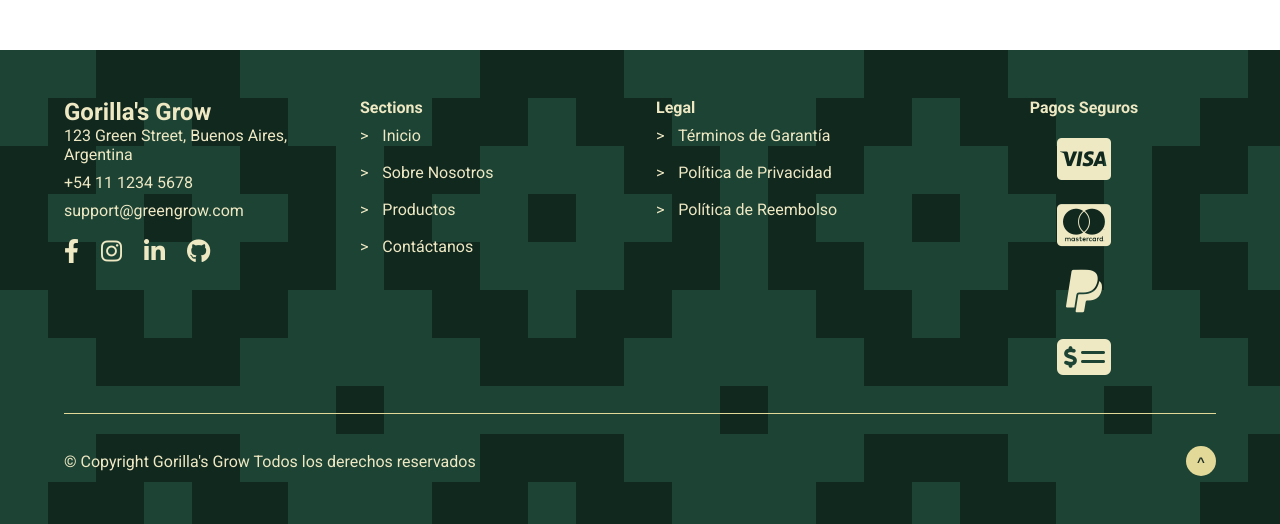
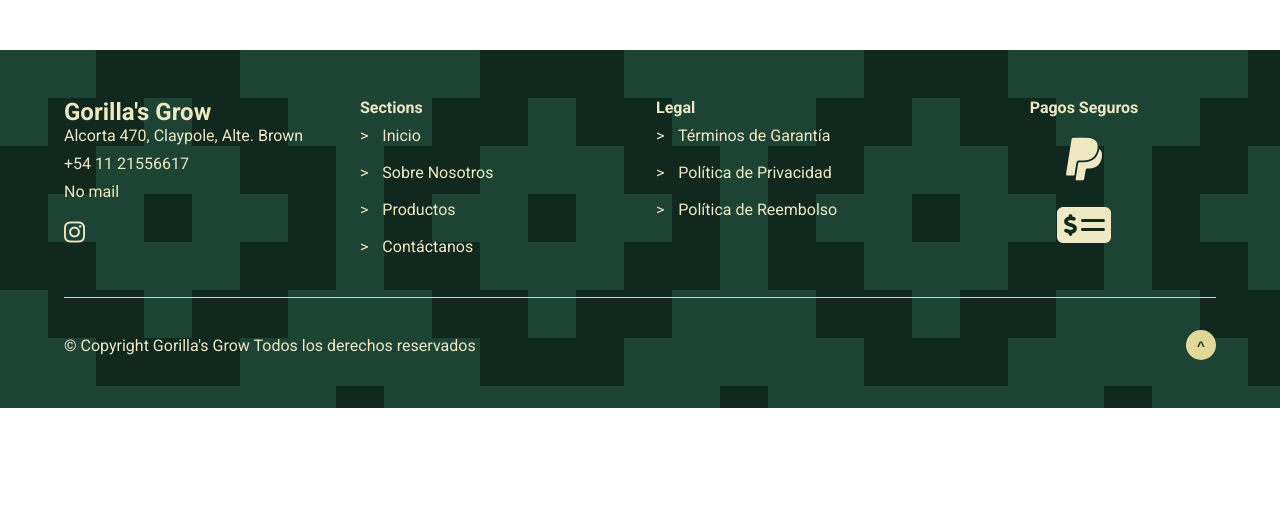
Before and after one commit to pedroecosta/cart, a Jekyll site: the page built from contact.markdown, in a window 1280 px wide and 900 px high, scrolled down 383 px, cut to the strip 376-900 px from the top of the window. Built offline with Jekyll 4.4.1, drawn with Linux system fonts in a browser that asks for light colours; after the commit the page ends 1167 px from its top, so only the background shows below that.

Commit message:
Update footer.yaml

```diff
--- a/_data/footer.yaml
+++ b/_data/footer.yaml
@@ -1,21 +1,12 @@
 brand:
   name: "Gorilla's Grow"
-  address: "123 Green Street, Buenos Aires, Argentina"
-  phone: "+54 11 1234 5678"
-  email: "support@greengrow.com"
+  address: "Alcorta 470, Claypole, Alte. Brown"
+  phone: "+54 11 21556617"
+  email: "No mail"
   social:
-    - platform: "Facebook"
-      url: "https://www.facebook.com/greengrowshop"
-      icon: "fab fa-facebook-f"
     - platform: "Instagram"
-      url: "https://www.instagram.com/greengrowshop"
+      url: "https://www.instagram.com/gorillas_viverogrow"
       icon: "fab fa-instagram"
-    - platform: "LinkedIn"
-      url: "https://www.linkedin.com/in/greengrowshop"
-      icon: "fab fa-linkedin-in"
-    - platform: "Github"
-      url: "https://github.com/greengrowshop"
-      icon: "fab fa-github"
 navigation:
   sections:
     - title: "Inicio"
@@ -36,11 +27,7 @@ legal:
 payments:
   title: "Pagos Seguros"
   methods:
-    - platform: "Visa"
-      icon: "fab fa-cc-visa"
-    - platform: "Mastercard"
-      icon: "fab fa-cc-mastercard"
-    - platform: "PayPal"
+    - platform: "Efectivo "
       icon: "fab fa-paypal"
     - platform: "MercadoPago"
       icon: "fas fa-money-check-alt"
```
